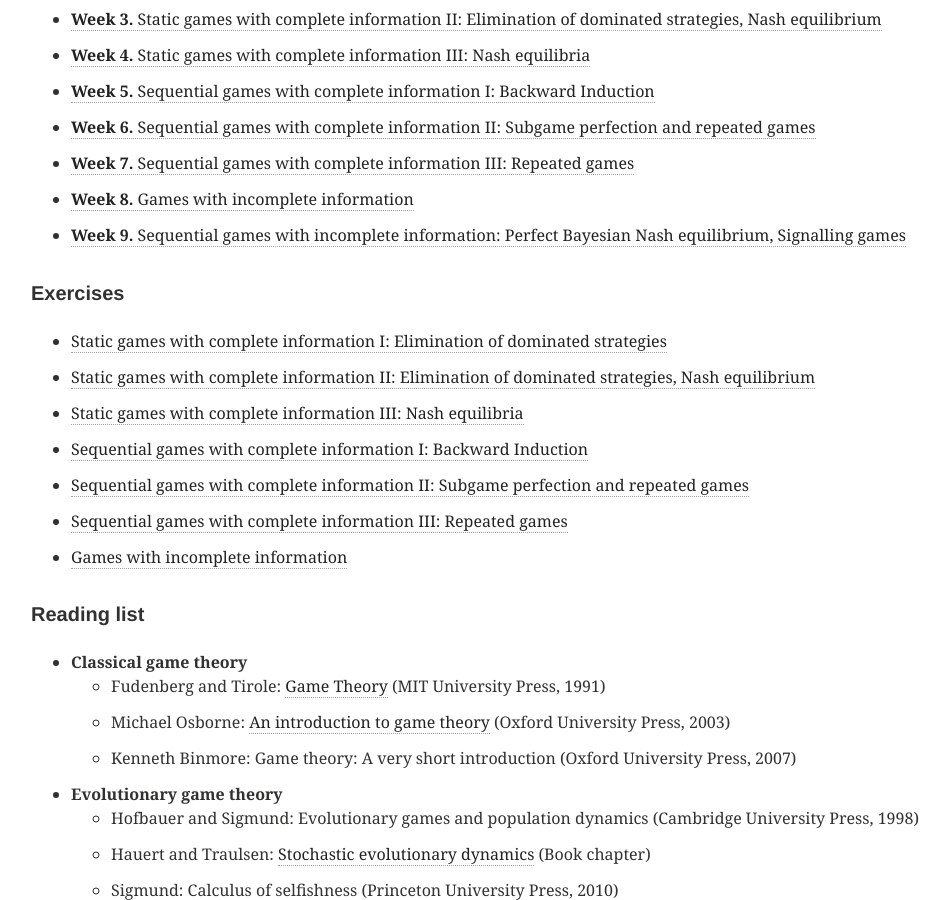
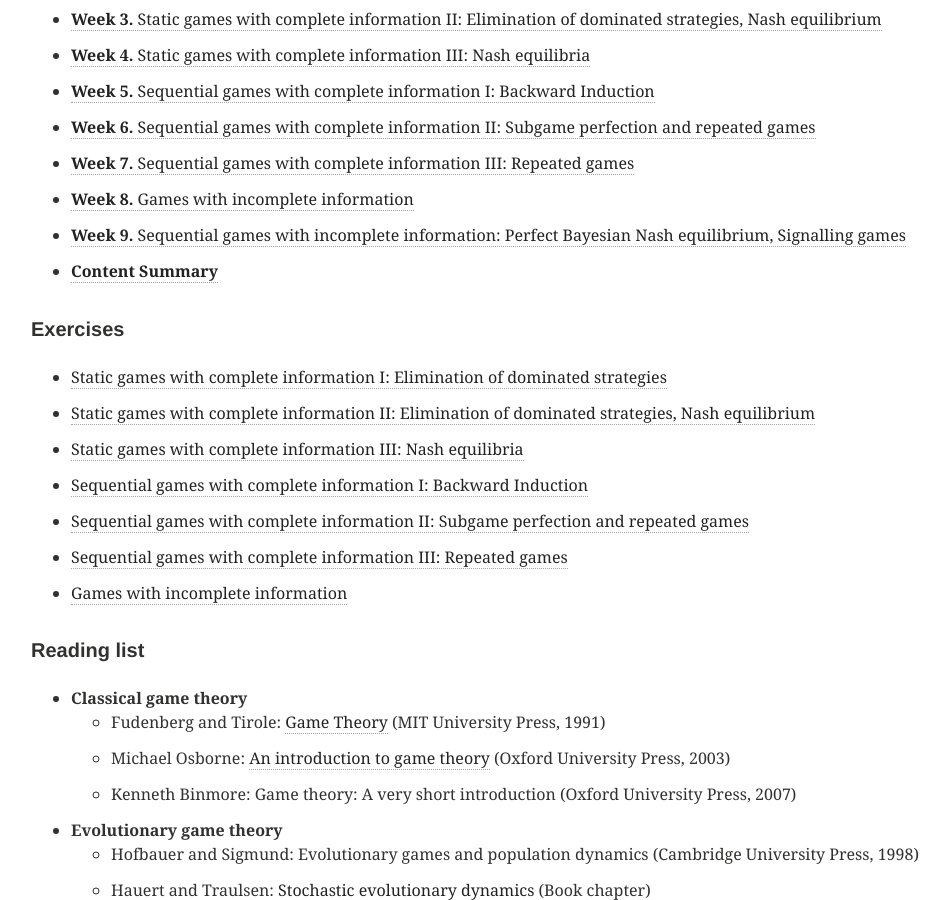
Before and after one commit to DYNOSOBs/social-behaviour, a Jekyll site: the page built from teaching/classical_game_theory/index.md, in a window 1280 px wide and 900 px high, scrolled down 485 px. Shown: the whole window, without its empty margins (65-1015 px from the left). Built offline with Jekyll 4.4.1, drawn with Linux system fonts in a browser that asks for light colours.

Commit message:
add content summary

```diff
--- a/teaching/classical_game_theory/index.md
+++ b/teaching/classical_game_theory/index.md
@@ -27,6 +27,7 @@ image:
 - [**Week 7.** Sequential games with complete information III: Repeated games](notes/Game_Theory_7.pdf)
 - [**Week 8.** Games with incomplete information](notes/Game_Theory_8.pdf)
 - [**Week 9.** Sequential games with incomplete information: Perfect Bayesian Nash equilibrium, Signalling games]()
+- [**Content Summary**](notes/Content_Summary.pdf)
 
 <h5>Exercises</h5>
 
```
Also changed, not shown: 1 other file.
